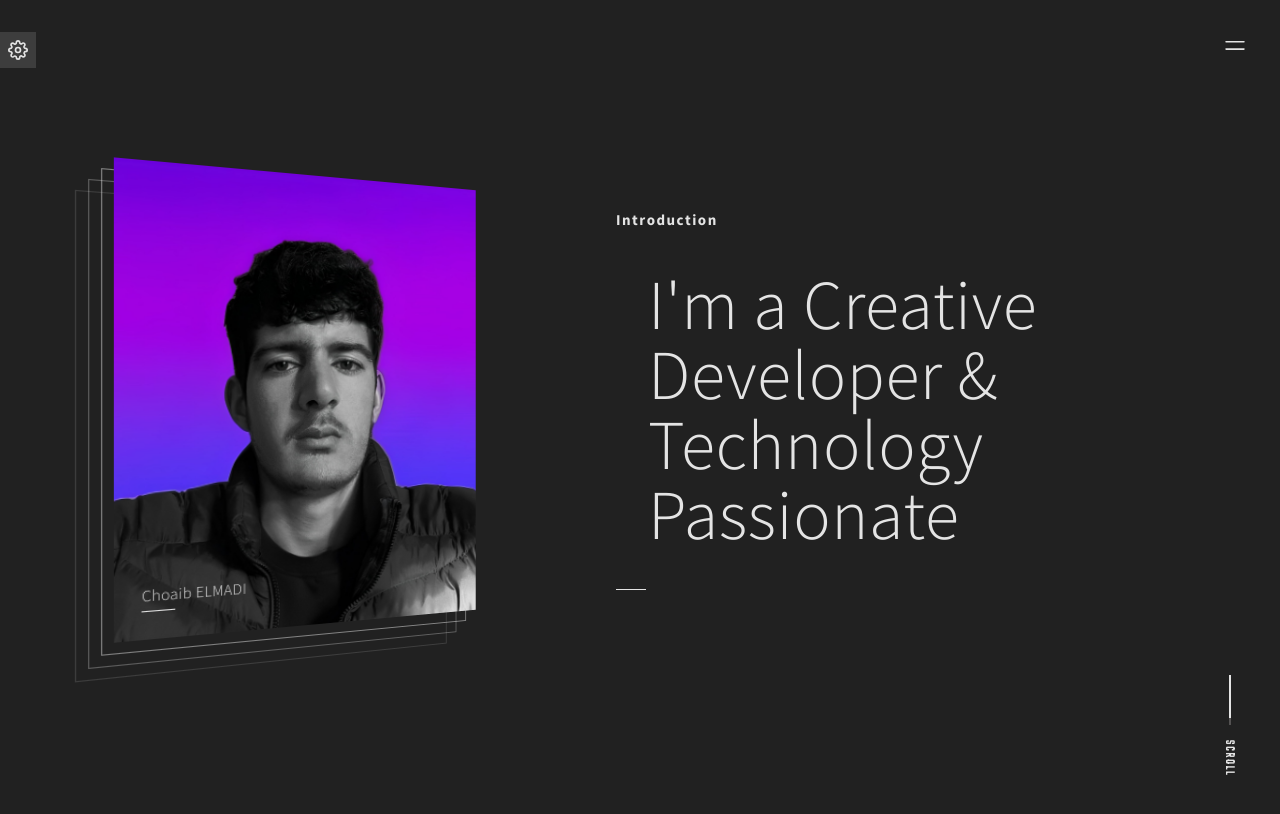
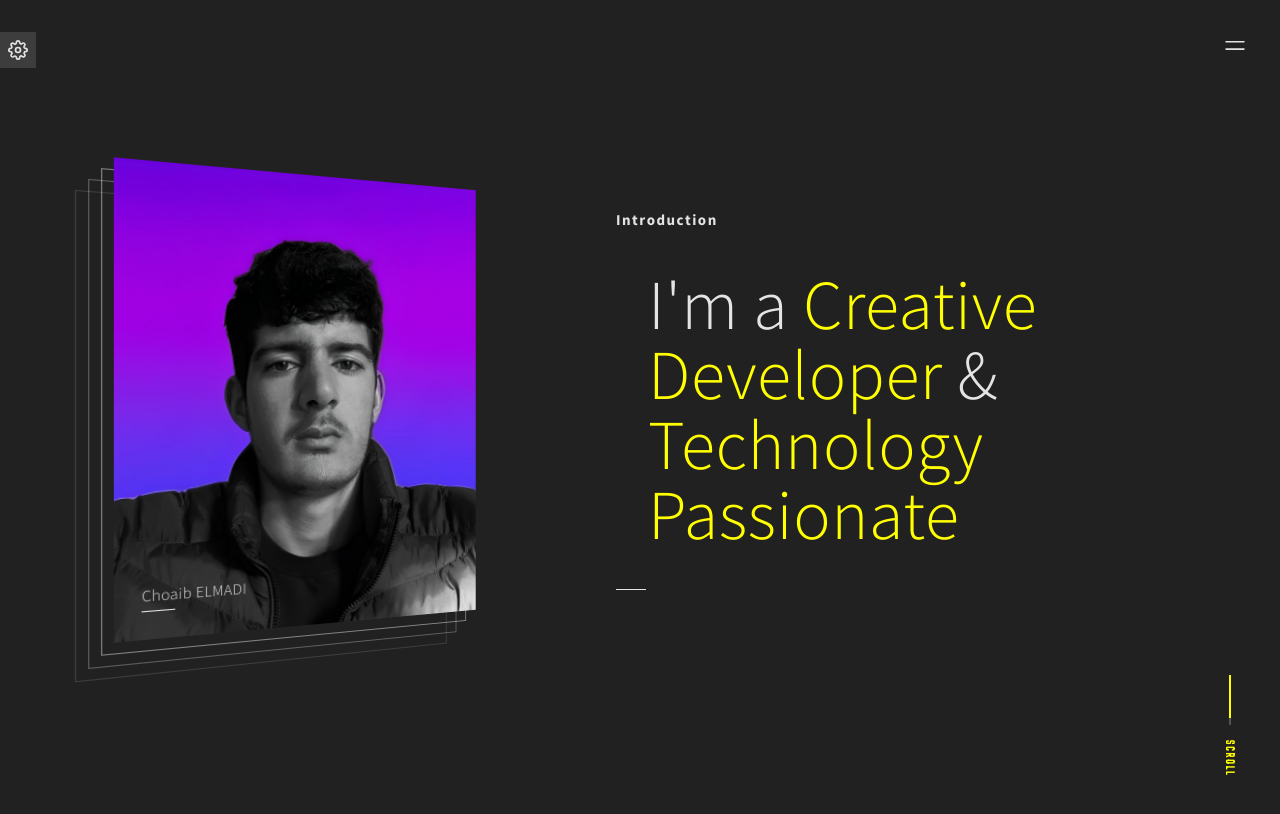
Before and after one commit to Choaib-ELMADI/portfolio-design-1, a React (Vite) app: page / in a window 1280 px wide. Shown: the top 814 px of the page. Built offline with nearby package versions, Linux system fonts and the light colour scheme.

Commit message:
Apply some styles to certain words

```diff
--- a/src/components/Layers/Scroll/Scroll.jsx
+++ b/src/components/Layers/Scroll/Scroll.jsx
@@ -6,14 +6,14 @@ import { useStateContext } from '../../../StateContext/StateContext';
 
 
 const Scroll = () => {
-    const { visible } = useStateContext();
+    const { visible, selectedColor } = useStateContext();
 
     return (
         <div className={ visible ? 'app__scroll' : 'app__scroll hidden'}>
             <div className='bar'>
-                <div className='progress'></div>
+                <div className='progress' style={{ background: selectedColor }}></div>
             </div>
-            <h5>scroll</h5>
+            <h5 style={{ color: selectedColor }}>scroll</h5>
         </div>
     );
 };
--- a/src/components/Sections/Introduction/Introduction.css
+++ b/src/components/Sections/Introduction/Introduction.css
@@ -25,6 +25,14 @@
     max-width: 470px;
 }
 
+.app__intro p span {
+    font-size: var(--verylargeText);
+    line-height: var(--verylargeText);
+    font-family: var(--font__3);
+    font-weight: 200;
+    letter-spacing: .6px;
+}
+
 .app__intro .bar {
     width: 30px;
     height: 1.5px;
--- a/src/components/Sections/Introduction/Introduction.jsx
+++ b/src/components/Sections/Introduction/Introduction.jsx
@@ -1,15 +1,17 @@
 import React from 'react';
 
 import './Introduction.css';
+import { useStateContext } from '../../../StateContext/StateContext';
 
 
 
 const Introduction = () => {
+  const { selectedColor } = useStateContext();
   return (
     <div className='app__intro' id='home'>
       <h3>Introduction</h3>
       <p>
-        I'm a Creative Developer & Technology Passionate
+        I'm a<span style={{ color: selectedColor }}> Creative Developer</span> & <span style={{ color: selectedColor }}>Technology Passionate</span>
       </p>
       <div className='bar' />
     </div>
--- a/src/components/Sections/LeftCard/LeftCard.jsx
+++ b/src/components/Sections/LeftCard/LeftCard.jsx
@@ -40,7 +40,7 @@ const glitchEffect2 = {
 
 const LeftCard = () => {
   const [effect, setEffect] = useState("none");
-  const { visible, isMobile, selectedEffect } = useStateContext();
+  const { selectedColor, visible, isMobile, selectedEffect } = useStateContext();
 
   useEffect(() => {
     switch (selectedEffect) {
@@ -153,8 +153,8 @@ const LeftCard = () => {
           >
               <img src={ images.profile } draggable={ false } alt="Choaib-ELMADI" />
               <div className='title'>
-                <h1>Choaib ELMADI</h1>
-                <span />
+                <h1 >Choaib ELMADI</h1>
+                <span style={{ background: selectedColor }} />
               </div>
           </div>
         </div>
--- a/src/components/Sections/LeftCard/LeftCardSmall.css
+++ b/src/components/Sections/LeftCard/LeftCardSmall.css
@@ -62,6 +62,5 @@
 .app__leftcard-small .profile .title span {
     width: 30px;
     height: 1.5px;
-    background: var(--white);
     margin-right: auto;
 }
```
